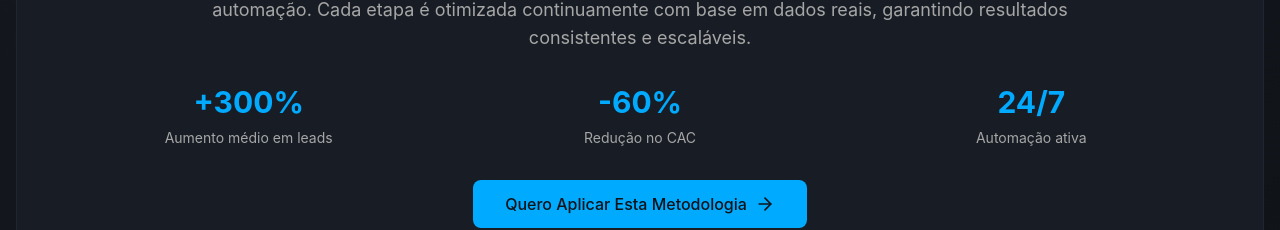
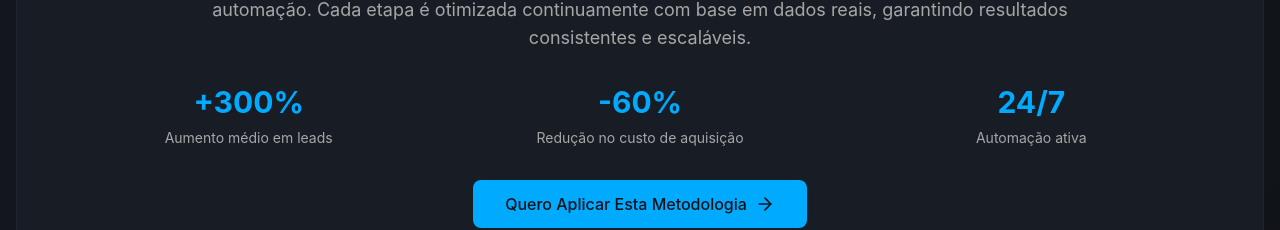
Before and after one commit to gt19889/lp-agente-ia, a React (Vite) app: page / in a window 1280 px wide. Shown: the part 3056-3286 px from the top of the page. Built offline with nearby package versions, Linux system fonts and the light colour scheme.

Commit message:
Fix: Expand acronyms
The commit expands acronyms in the methodology section to improve clarity. Specifically, "CAC" is changed to "Custo de Aquisição de Cliente".

```diff
--- a/src/components/MethodologySection.tsx
+++ b/src/components/MethodologySection.tsx
@@ -115,7 +115,7 @@ const MethodologySection = () => {
             </div>
             <div className="text-center">
               <div className="text-3xl font-bold text-primary mb-2">-60%</div>
-              <p className="text-sm text-muted-foreground">Redução no CAC</p>
+              <p className="text-sm text-muted-foreground">Redução no custo de aquisição</p>
             </div>
             <div className="text-center">
               <div className="text-3xl font-bold text-primary mb-2">24/7</div>
```
